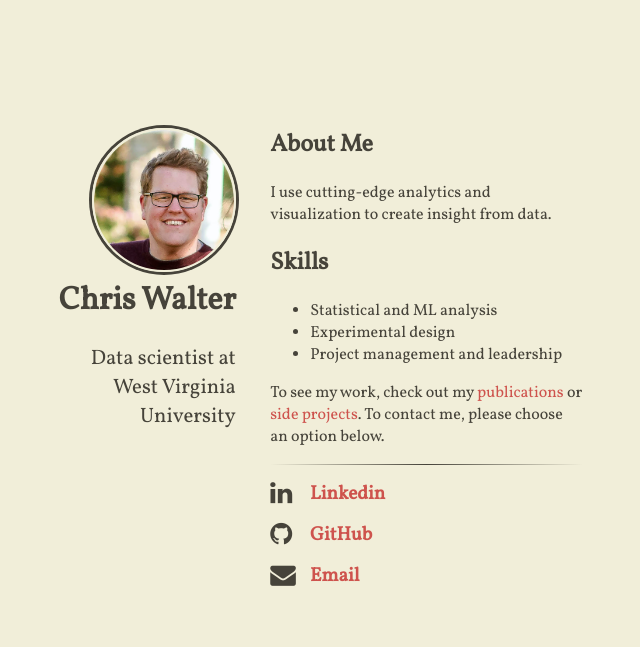
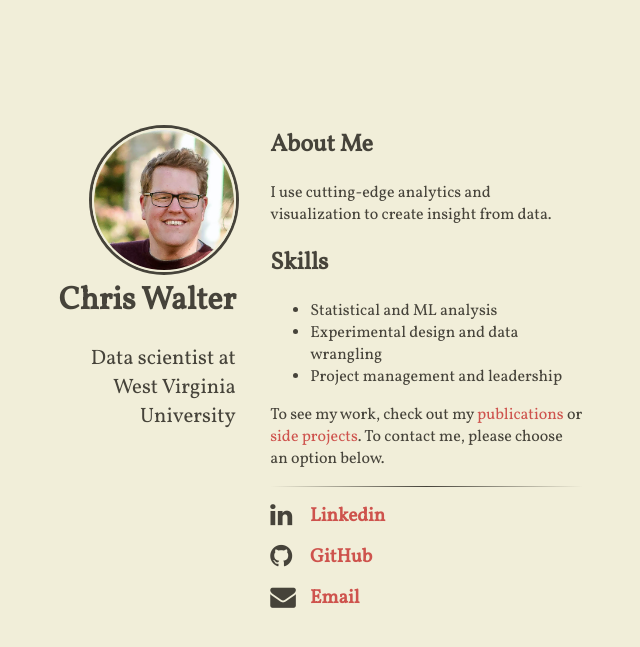
Before and after one commit to waltscience/waltscience.github.io, a Jekyll site: the page built from index.html, in a window 1280 px wide. Shown: the top 647 px of the page, without its empty margins (397-1037 px from the left). Built offline with Jekyll 4.4.1, drawn with Linux system fonts in a browser that asks for light colours; nearby versions of some CDN libraries.

Commit message:
Update content.html

```diff
--- a/_includes/content.html
+++ b/_includes/content.html
@@ -4,7 +4,7 @@
 <h2>Skills</h2>
 <ul>
   <li>Statistical and ML analysis</li>
-  <li>Experimental design</li>
+  <li>Experimental design and data wrangling</li>
   <li>Project management and leadership</li>
 </ul>
 
```
